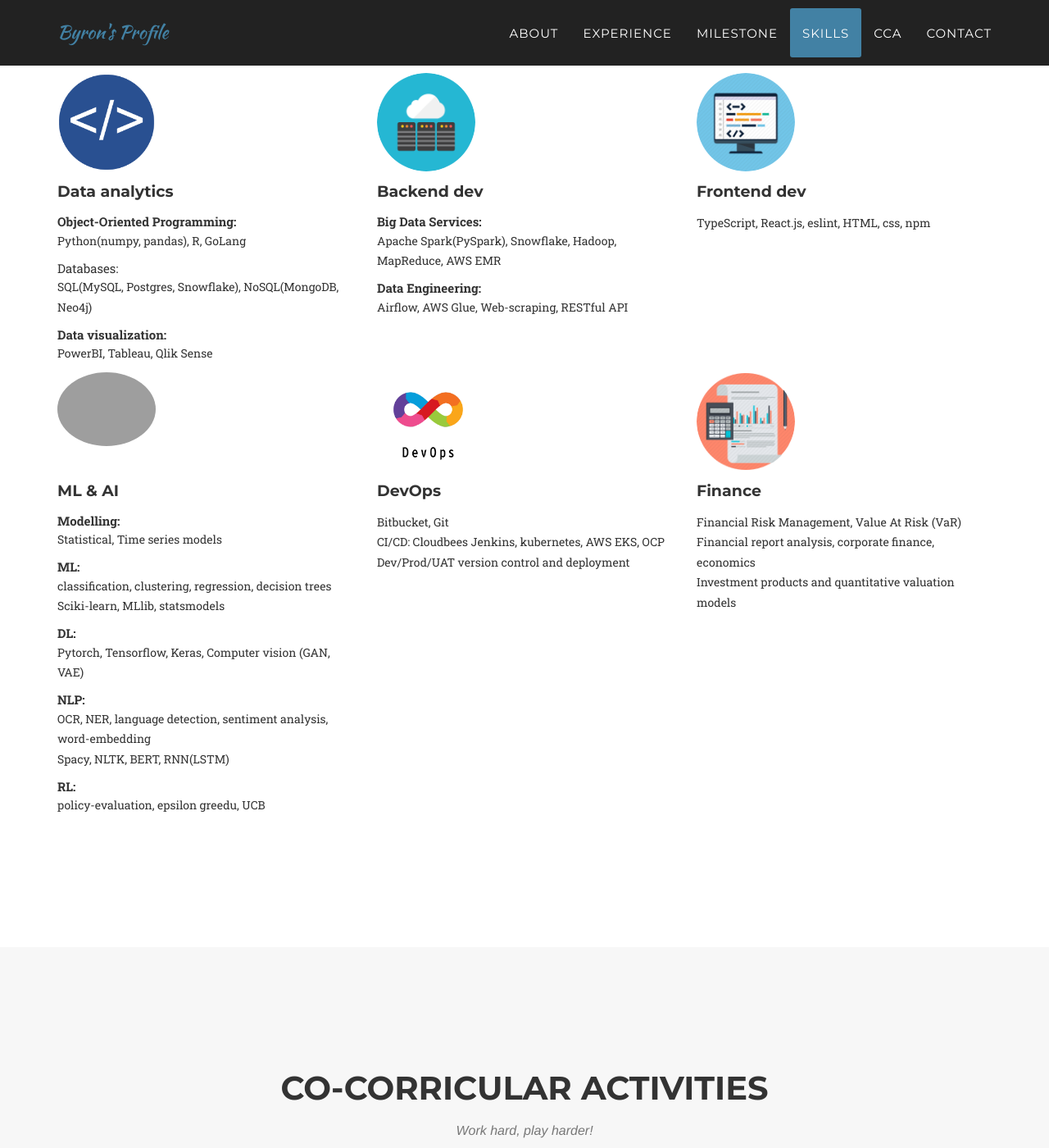
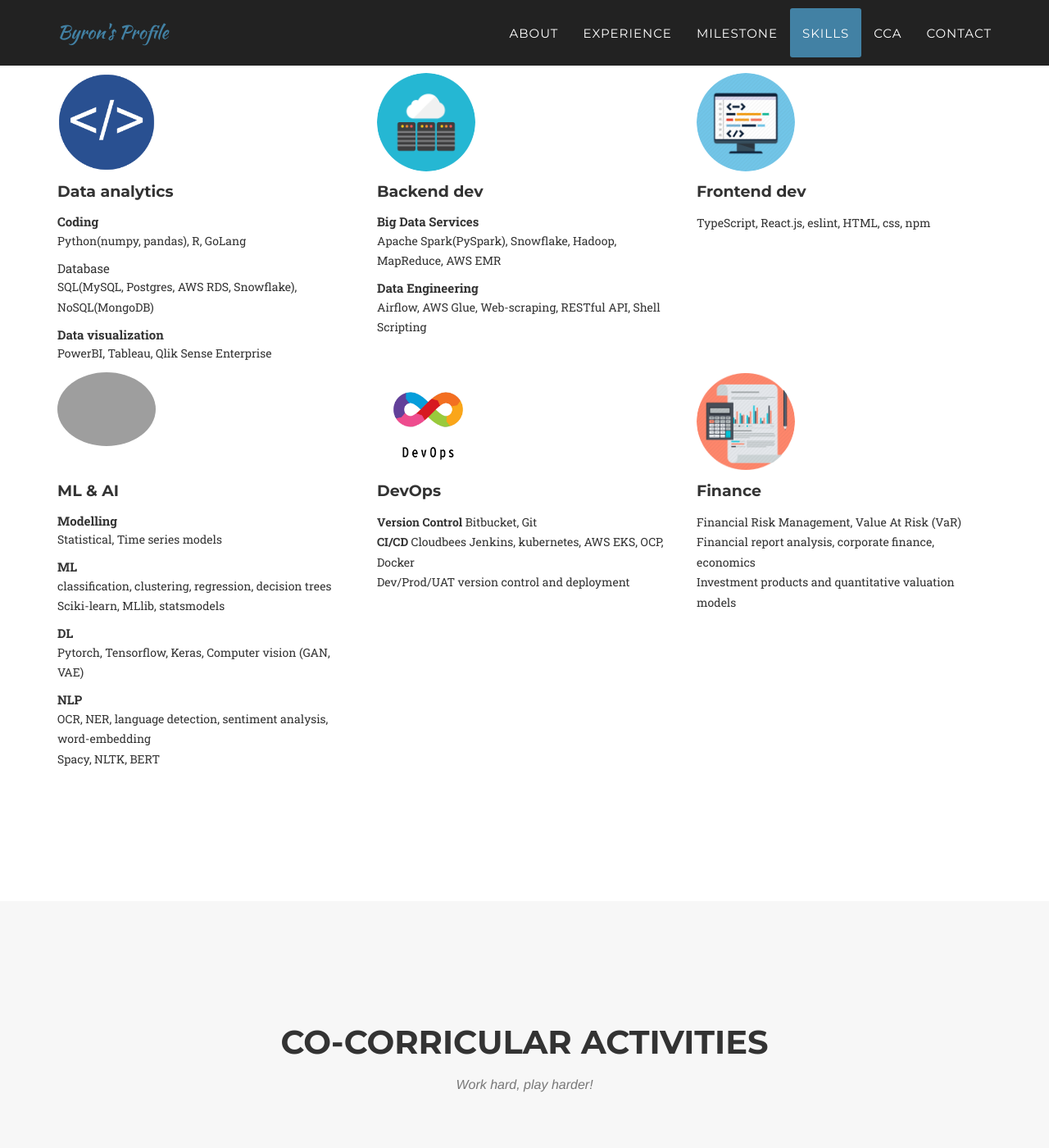
Before and after one commit to yingjiebyron/byron.GitHub.io, a Jekyll site: the page built from index.html, in a window 1280 px wide and 1400 px high, scrolled down 6310 px. Shown: the whole window at 82% size. Built offline with Jekyll 4.4.1, drawn with Linux system fonts in a browser that asks for light colours; some web fonts are replaced.

Commit message:
updated skill text

```diff
--- a/_includes/skills.html
+++ b/_includes/skills.html
@@ -16,12 +16,12 @@
                     <img class="img-circle img-responsive" src="{{ site.baseurl }}/img/skills/programming.png" alt="">
                 </span>
                 <h4 class="service-heading">Data analytics</h4>
-                <b>Object-Oriented Programming: </b>
+                <b>Coding </b>
                 <p class="font-weight-normal">Python(numpy, pandas), R, GoLang<br></p>
-                <b">Databases: </b>
-                <p class="font-weight-normal">SQL(MySQL, Postgres, Snowflake), NoSQL(MongoDB, Neo4j)<br></p>
-                <b>Data visualization: </b>
-                <p class="font-weight-normal">PowerBI, Tableau, Qlik Sense<br></p>
+                <b">Database </b>
+                <p class="font-weight-normal">SQL(MySQL, Postgres, AWS RDS, Snowflake), NoSQL(MongoDB)<br></p>
+                <b>Data visualization </b>
+                <p class="font-weight-normal">PowerBI, Tableau, Qlik Sense Enterprise<br></p>
             </div>
             <div class="col-md-4 col-sm-6 portfolio-item">
                 <span class="fa-stack fa-4x">
@@ -30,10 +30,10 @@
                     <img class="img-circle img-responsive" src="{{ site.baseurl }}/img/skills/backend.png" alt="">
                 </span>
                 <h4 class="service-heading">Backend dev</h4>
-                <b>Big Data Services: </b>
+                <b>Big Data Services </b>
                 <p class="font-weight-normal">Apache Spark(PySpark), Snowflake, Hadoop, MapReduce, AWS EMR<br></p>
-                <b>Data Engineering: </b>
-                <p class="font-weight-normal">Airflow, AWS Glue, Web-scraping, RESTful API<br></p>
+                <b>Data Engineering </b>
+                <p class="font-weight-normal">Airflow, AWS Glue, Web-scraping, RESTful API, Shell Scripting<br></p>
             </div>
             <div class="col-md-4 col-sm-6 portfolio-item">
                 <span class="fa-stack fa-4x">
@@ -53,16 +53,14 @@
                     <img class="img-circle img-responsive" src="{{ site.baseurl }}/img/skills/ML.svg" alt="">
                 </span>
                 <h4 class="service-heading">ML & AI</h4>
-                <b>Modelling: </b>
+                <b>Modelling </b>
                 <p class="font-weight-normal">Statistical, Time series models<br></p>
-                <b>ML: </b>
+                <b>ML </b>
                 <p class="font-weight-normal">classification, clustering, regression, decision trees<br>Sciki-learn, MLlib, statsmodels<br></p>
-                <b>DL: </b>
+                <b>DL </b>
                 <p class="font-weight-normal">Pytorch, Tensorflow, Keras, Computer vision (GAN, VAE)<br></p>
-                <b>NLP: </b>
-                <p class="font-weight-normal">OCR, NER, language detection, sentiment analysis, word-embedding<br>Spacy, NLTK, BERT, RNN(LSTM)<br></p>
-                <b>RL: </b>
-                <p class="font-weight-normal">policy-evaluation, epsilon greedu, UCB<br></p>
+                <b>NLP </b>
+                <p class="font-weight-normal">OCR, NER, language detection, sentiment analysis, word-embedding<br>Spacy, NLTK, BERT<br></p>
             </div>
             <div class="col-md-4 col-sm-6 portfolio-item">
                 <span class="fa-stack fa-4x">
@@ -70,8 +68,10 @@
                 </span>
                 <h4 class="service-heading">DevOps</h4>
                 <p class="font-weight-normal">
+                    <b>Version Control </b>
                     Bitbucket, Git<br>
-                    CI/CD: Cloudbees Jenkins, kubernetes, AWS EKS, OCP <br>
+                    <b>CI/CD </b>
+                    Cloudbees Jenkins, kubernetes, AWS EKS, OCP, Docker<br>
                     Dev/Prod/UAT version control and deployment<br>
                 </p>
             </div>
```
